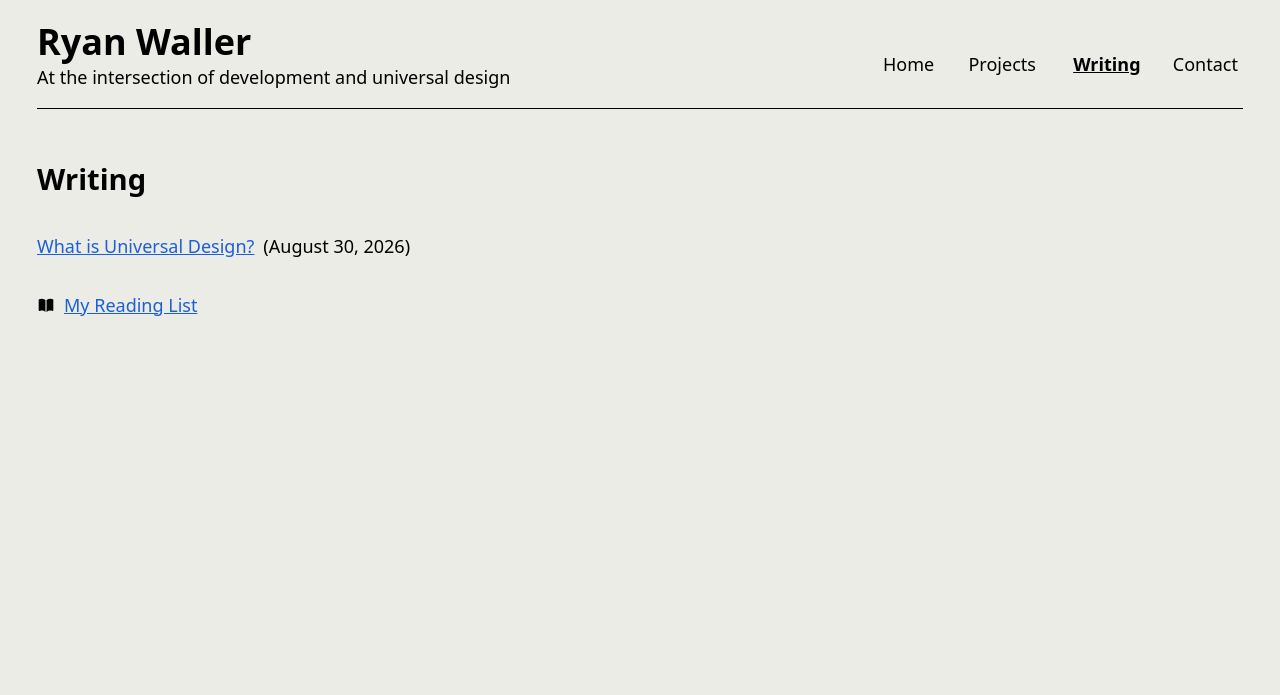
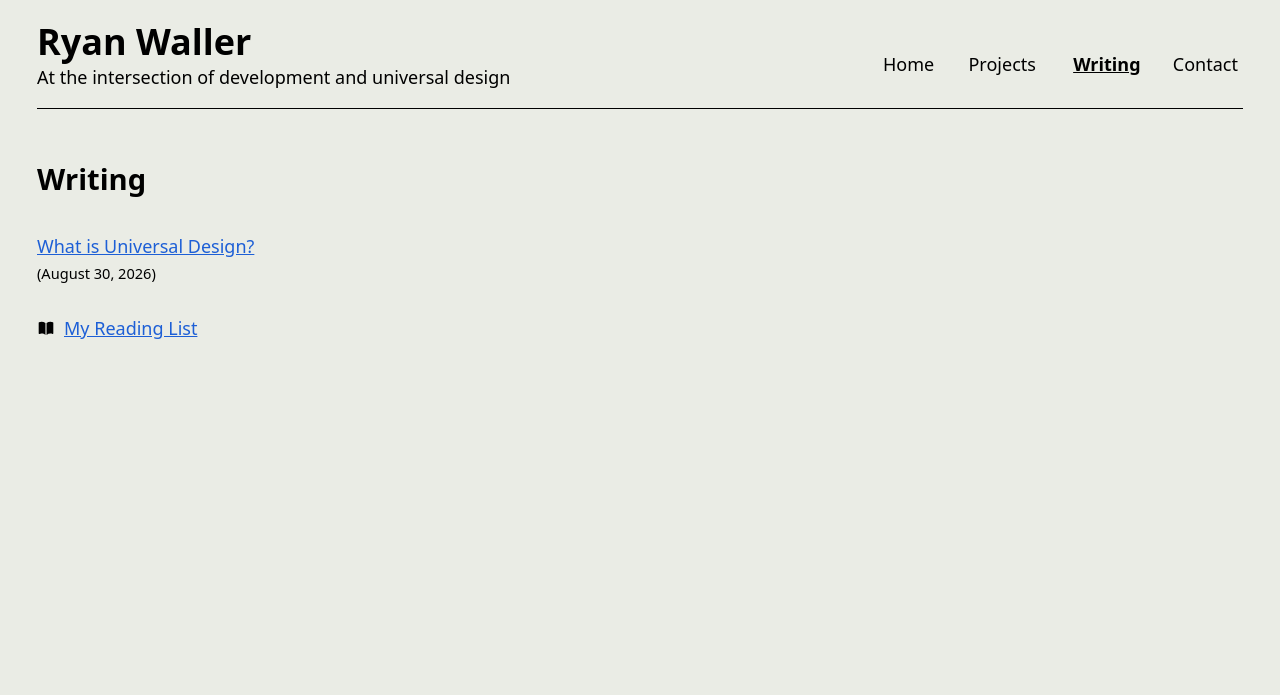
Before and after one commit to rdwall3r/rdwaller-dot-net, an Eleventy site: page writing.html in a window 1280 px wide. Shown: the top 695 px of the page. Built offline with nearby package versions, Linux system fonts and the light colour scheme; Eleventy itself is replaced by a stand-in of ours; files that its build step writes are made by us from their sources.

Commit message:
Post date styling

```diff
--- a/_includes/layouts/writing.njk
+++ b/_includes/layouts/writing.njk
@@ -10,7 +10,7 @@ layout: layouts/base.njk
         <li>
           <a href="{{ post.url }}">{{ post.data.title }}</a>
           {% if post.data.showDate %}
-            <time datetime="{{ post.data.publishedDate | isoDate }}">({{ post.data.publishedDate | readableDate(lang) }})</time>
+            <time class="post-date" datetime="{{ post.data.publishedDate | isoDate }}">({{ post.data.publishedDate | readableDate(lang) }})</time>
           {% endif %}
         </li>
       {% endfor %}
--- a/css/style.css
+++ b/css/style.css
@@ -256,9 +256,13 @@ tfoot {
   width: 20rem;
 }
 
+.post-date {
+  font-size: var(--font-size-small);
+}
+
 .post-list li {
   display: flex;
-  gap: 0.5rem;
+  flex-direction: column;
 }
 
 .principles-list {
```
